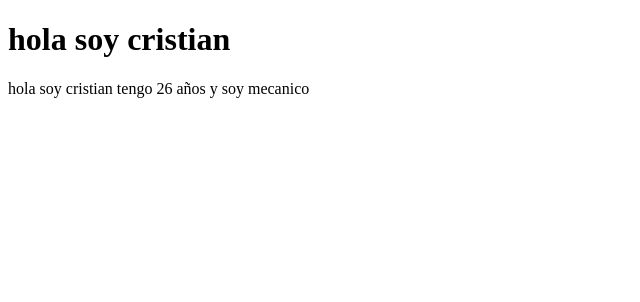
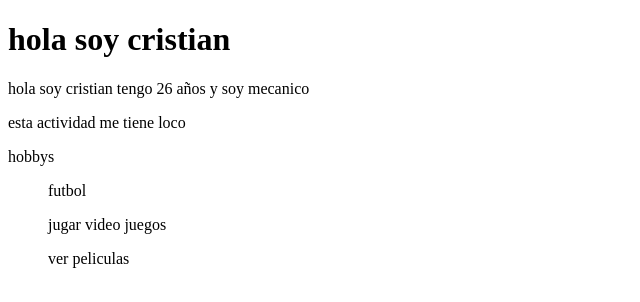
Before and after one commit to hadaserrano/Repo1Actividad1, a plain HTML site: page cristian.html in a window 1280 px wide. Shown: the whole page, without its empty margins (0-640 px from the left). Drawn offline with Linux system fonts and the light colour scheme.

Commit message:
UPDATE cristian.html

```diff
--- a/cristian.html
+++ b/cristian.html
@@ -11,5 +11,12 @@
     </h1>
 
     <p>hola soy cristian tengo 26 años y soy mecanico</p>
+    <p>esta actividad me tiene loco </p>
+
+    <p>hobbys</p>
+
+    <ul>futbol</ul>
+    <ul>jugar video juegos</ul>
+    <ul>ver peliculas</ul>
 </body>
 </html>
```
